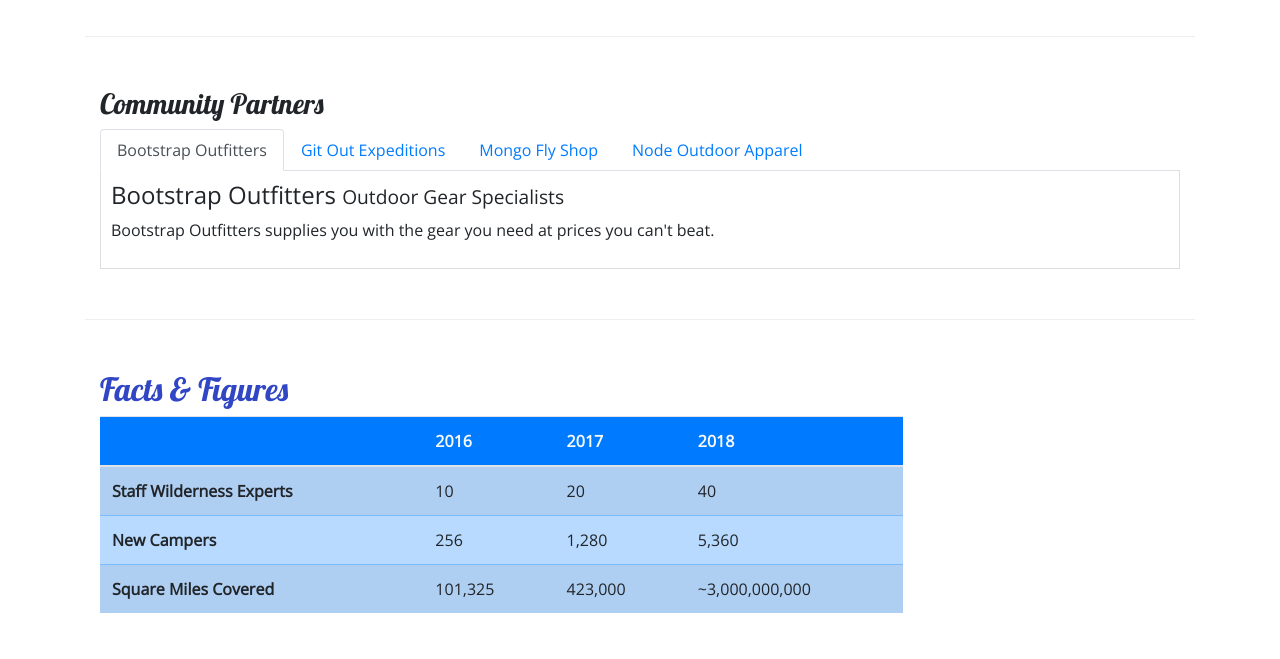
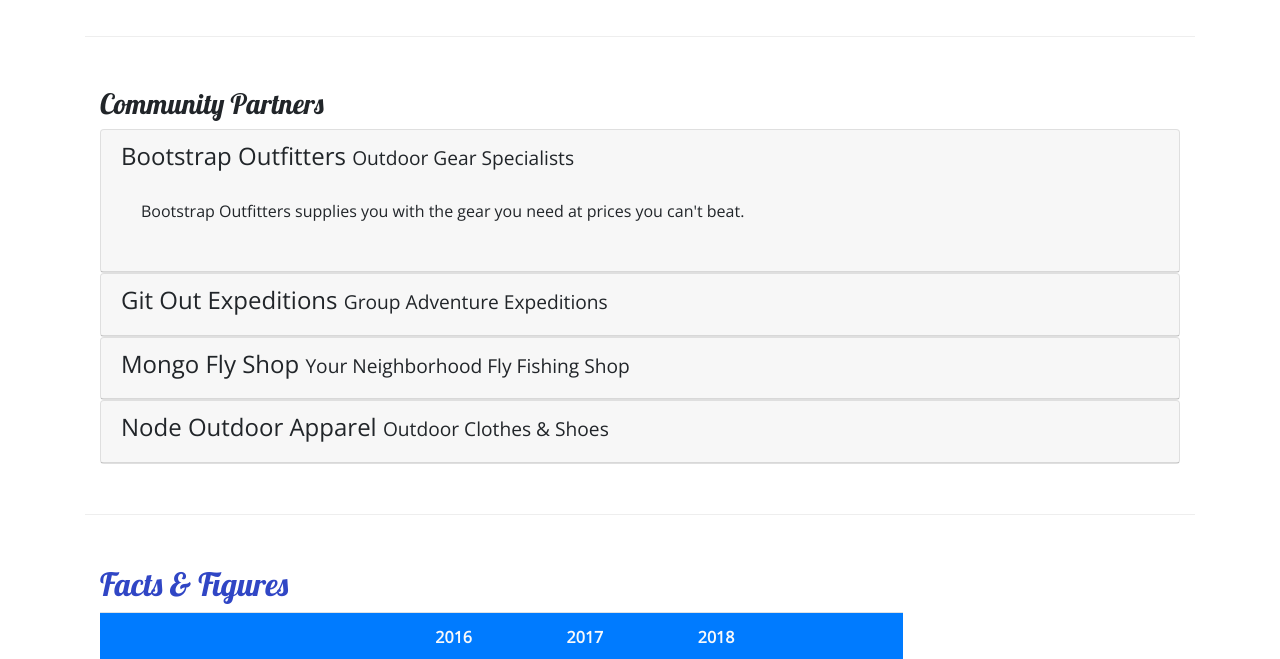
Before and after one commit to Mikester987/nucampSite, a website: page aboutus.html in a window 1280 px wide. Shown: the part 790-1449 px from the top of the page. Drawn offline with nearby package versions, Linux system fonts and the light colour scheme.

Commit message:
Accordion

```diff
--- a/aboutus.html
+++ b/aboutus.html
@@ -103,36 +103,62 @@
             <div class="row row-content">
                 <div class="col">
                     <h3>Community Partners</h3>
-                    <ul class="nav nav-tabs">
-                        <li class="nav-item">
-                            <a class="nav-link active" href="#bootstrap" role="tab" data-toggle="tab">Bootstrap Outfitters</a>
-                        </li>
-                        <li class="nav-item">
-                            <a class="nav-link" href="#git" role="tab" data-toggle="tab">Git Out Expeditions</a>
-                        </li>
-                        <li class="nav-item">
-                            <a class="nav-link" href="#mongo" role="tab" data-toggle="tab">Mongo Fly Shop</a>
-                        </li>
-                        <li class="nav-item">
-                            <a class="nav-link" href="#node" role="tab" data-toggle="tab">Node Outdoor Apparel</a>
-                        </li>
-                    </ul>
-                    <div class="tab-content">
-                        <div role="tabpanel" class="tab-pane fade show active" id="bootstrap">
-                            <h4>Bootstrap Outfitters <small>Outdoor Gear Specialists</small></h4>
-                            <p class="d-none d-sm-block">Bootstrap Outfitters supplies you with the gear you need at prices you can't beat.</p>
+                    <div id="accordion">
+                        <div class="card">
+                            <div role="tab" class="card-header">
+                                <h4>
+                                    <a data-toggle="collapse" data-target="#bootstrap">
+                                        Bootstrap Outfitters <small>Outdoor Gear Specialists</small>
+                                    </a>
+                                </h4>
+                                <div class="collapse show" id="bootstrap" data-parent="#accordion">
+                                    <div class="card-body">
+                                        <p class="d-none d-sm-block">Bootstrap Outfitters supplies you with the gear you need at prices you can't beat.</p>
+                                    </div>
+                                </div>
+                            </div>
                         </div>
-                        <div role="tabpanel" class="tab-pane fade" id="git">
-                            <h4>Git Out Expeditions <small>Group Adventure Expeditions</small></h4>
-                            <p class="d-none d-sm-block">Join Git Out Expeditions to explore new horizons with a group of other adventurers!</p>
+                        <div class="card">
+                            <div role="tab" class="card-header">
+                                <h4>
+                                    <a class="collapsed" data-toggle="collapse" data-target="#git">
+                                        Git Out Expeditions <small>Group Adventure Expeditions</small>
+                                    </a>
+                                </h4>
+                                <div class="collapse" id="git" data-parent="#accordion">
+                                    <div class="card-body">
+                                        <p class="d-none d-sm-block">Join Git Out Expeditions to explore new horizons with a group of other adventurers!</p>
+                                   </div>
+                                </div>
+                            </div>
                         </div>
-                        <div role="tabpanel" class="tab-pane fade" id="mongo">
-                            <h4>Mongo Fly Shop <small>Your Neighborhood Fly Fishing Shop</small></h4>
-                            <p class="d-none d-sm-block">Need a new fishing pole, a tacklebox, or flies of all kinds? Stop by Mongo Fly Shop.</p>
+                        <div class="card">
+                            <div role="tab" class="card-header">
+                                <h4>
+                                    <a class="collapsed" data-toggle="collapse" data-target="#mongo">
+                                        Mongo Fly Shop <small>Your Neighborhood Fly Fishing Shop</small>
+                                    </a>
+                                </h4>
+                                <div class="collapse" id="mongo" data-parent="#accordion">
+                                    <div class="card-body">
+                                        <p class="d-none d-sm-block">Need a new fishing pole, a tacklebox, or flies of all kinds? Stop by Mongo Fly Shop.</p>
+                                    </div>
+                                </div>
+                            </div>
                         </div>
-                        <div role="tabpanel" class="tab-pane fade" id="node">
-                            <h4>Node Outdoor Apparel <small>Outdoor Clothes & Shoes</small></h4>
-                            <p class="d-none d-sm-block">From polar fleeces to swimsuits, hiking boots to waders, a visit to Node will be sure to get you covered.</p>
+                        <div class="card">
+                            <div role="tab" class="card-header">
+                                <h4>
+                                    <a class="collapsed" data-toggle="collapse" data-target="#node">
+                                        Node Outdoor Apparel <small>Outdoor Clothes & Shoes</small>
+                                    </a>
+                                </h4>
+                                <div class="collapse" id="node" data-parent="#accordion">
+                                    <div class="card-body">
+                                        <p class="d-none d-sm-block">From polar fleeces to swimsuits, hiking boots to waders, a visit to Node will be sure to get you covered.</p>
+                                    </div>
+                                </div>
+                            </div>
                         </div>
                     </div>
                 </div>
--- a/css/styles.css
+++ b/css/styles.css
@@ -36,8 +36,7 @@ header h2 {
     background-color: #901CAD;
 }
 
-.tab-content {
-    border: 1px solid #DDD;
-    border-top: none;
-    padding: 10px;
-}
+a, a:hover {
+    color: inherit;
+    text-decoration: none;
+  }
```
